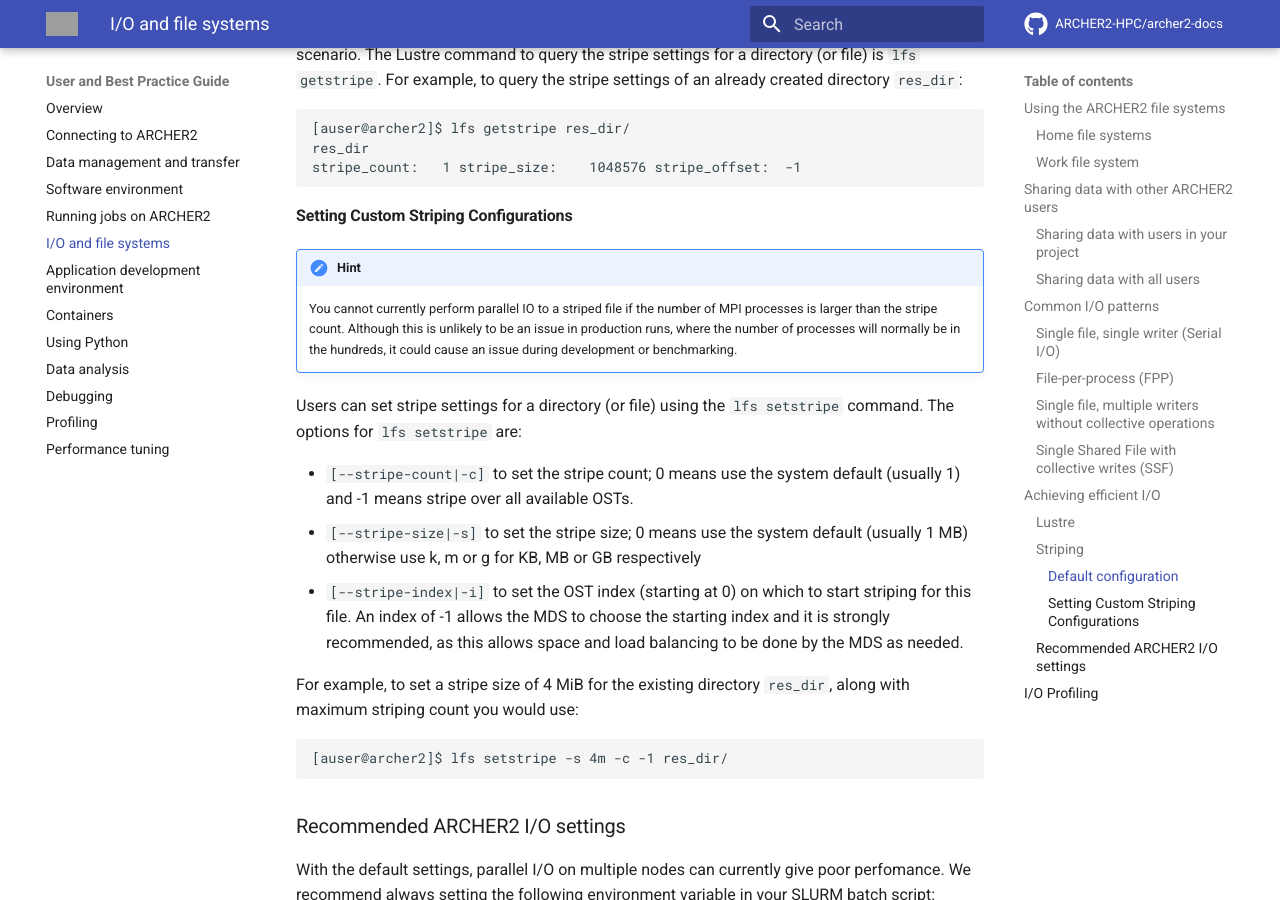
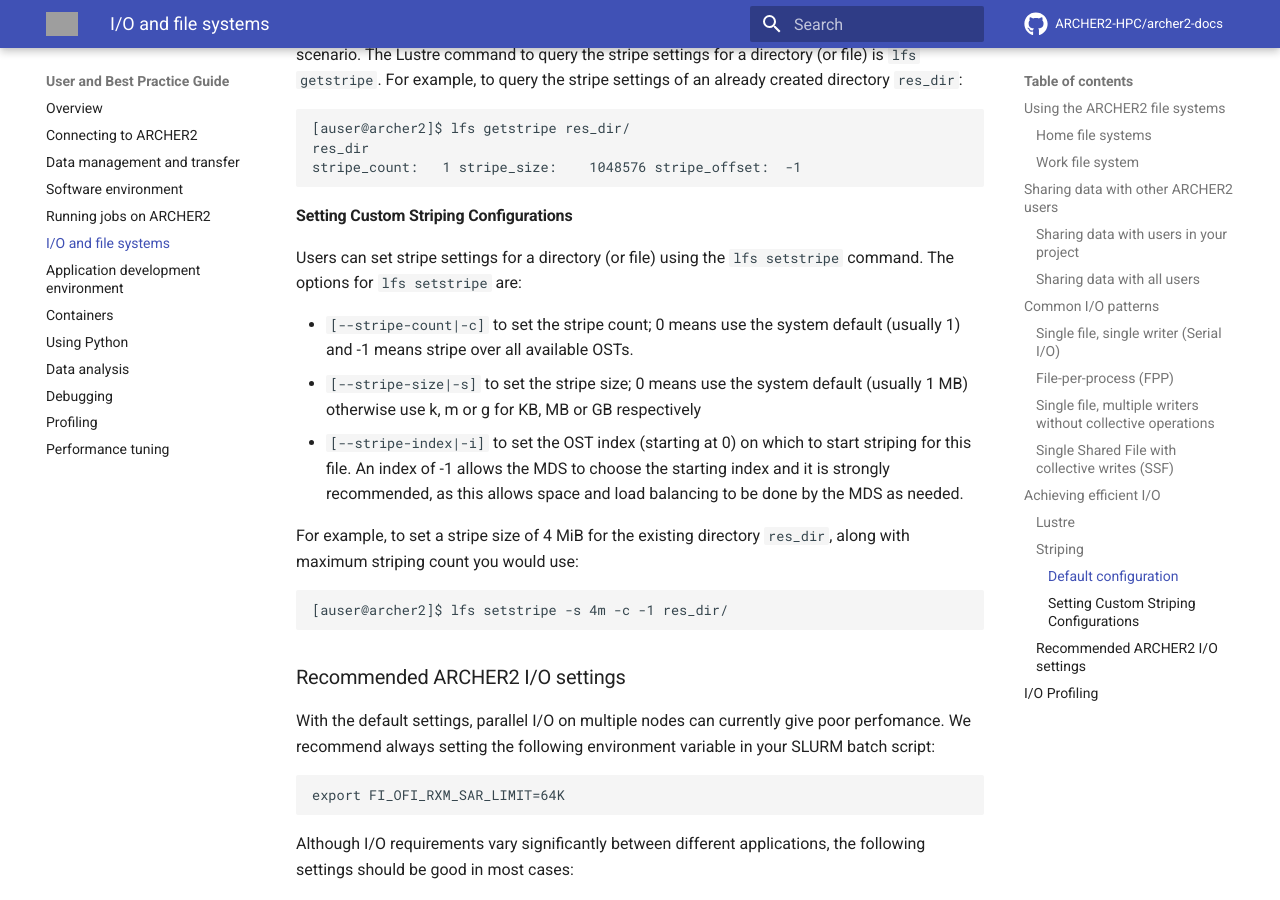
Before and after one commit to ARCHER2-HPC/archer2-docs, an MkDocs documentation site: the page built from docs/user-guide/io.md, in a window 1280 px wide and 900 px high, scrolled down 4588 px. Built offline with MkDocs 1.6.1 and Material for MkDocs 9.7.7, drawn with Linux system fonts in a browser that asks for light colours; comment, search, counter and statistics services are not loaded; grey boxes are pictures that could not be loaded.

Commit message:
Update io.md
Removing unnecessary comment now the issue has been fixed.

```diff
--- a/docs/user-guide/io.md
+++ b/docs/user-guide/io.md
@@ -206,13 +206,6 @@
 
 #### Setting Custom Striping Configurations
 
-!!! hint
-    You cannot currently perform parallel IO to a striped file if the number
-    of MPI processes is larger than the stripe count. Although this is
-    unlikely to be an issue in production runs, where the number of
-    processes will normally be in the hundreds, it could cause an issue
-    during development or benchmarking.
-
 Users can set stripe settings for a directory (or file) using the
 `lfs setstripe` command. The options for `lfs setstripe` are:
 
```
